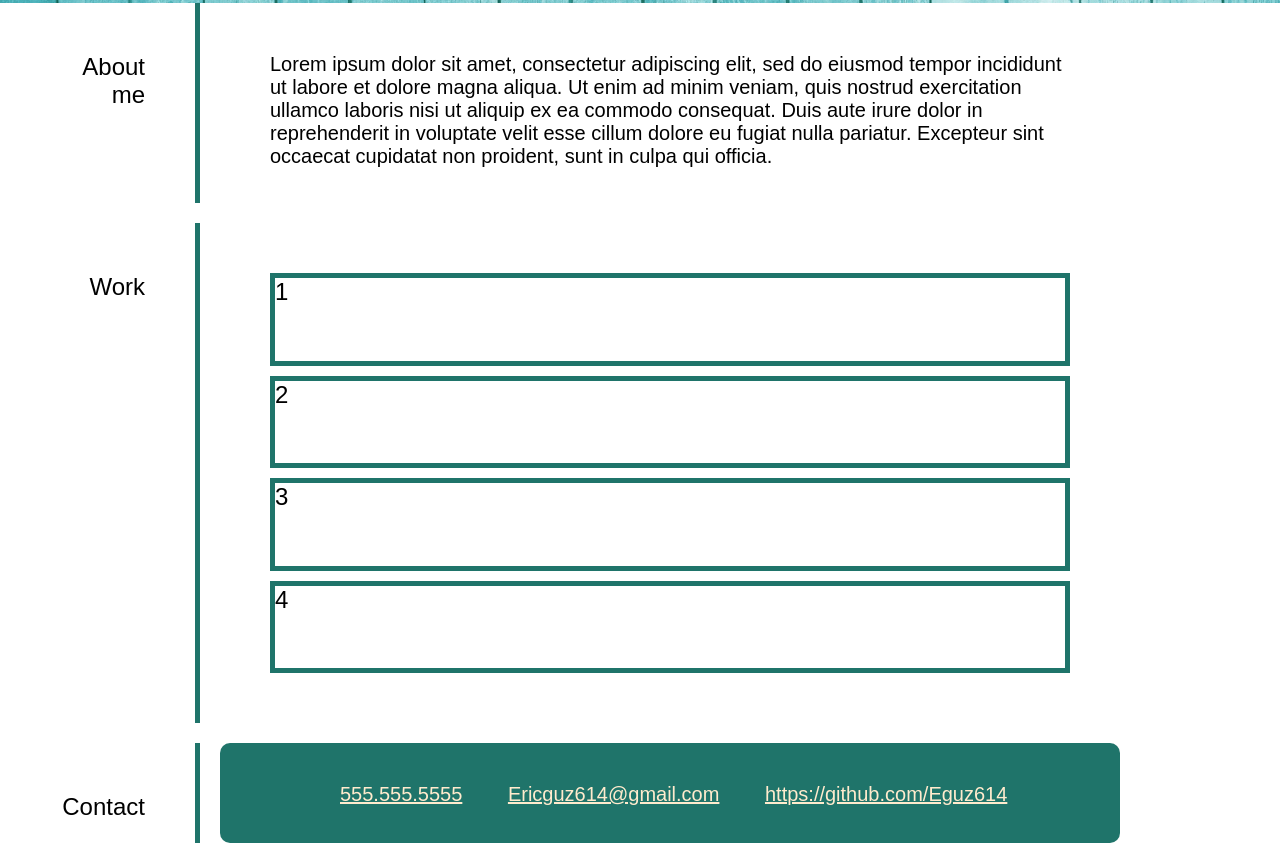
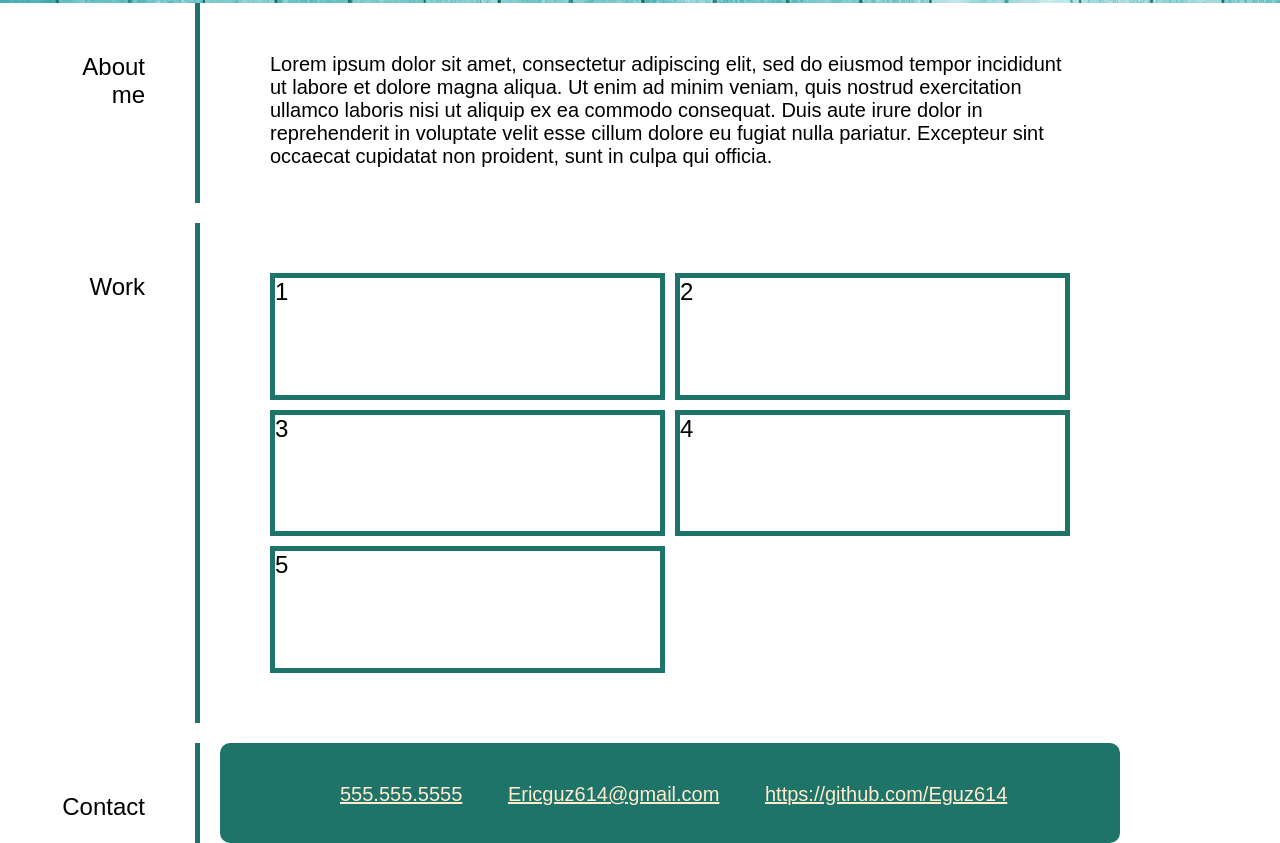
Before and after one commit to Eguz614/client-profile, a plain HTML site: page index.html in a window 1280 px wide. Shown: the part 322-1165 px from the top of the page. Drawn offline with Linux system fonts and the light colour scheme.

```diff
--- a/assets/style.css
+++ b/assets/style.css
@@ -169,7 +169,7 @@ color: var(--ALMOND);
 .nested{
     display: grid;
 
-    grid-template-columns: 1fr ;
+    grid-template-columns: 1fr 1fr;
     grid-gap: 10px;
     margin: 0;
 
@@ -179,3 +179,7 @@ color: var(--ALMOND);
     border: 5px solid var(--DARK);
     margin: 0;
   }
+
+  #big{
+
+  }
--- a/index.html
+++ b/index.html
@@ -42,10 +42,11 @@
           <div class="box sidebar3">Contact</div>
           <div class="box content"> Lorem ipsum dolor sit amet, consectetur adipiscing elit, sed do eiusmod tempor incididunt ut labore et dolore magna aliqua. Ut enim ad minim veniam, quis nostrud exercitation ullamco laboris nisi ut aliquip ex ea commodo consequat. Duis aute irure dolor in reprehenderit in voluptate velit esse cillum dolore eu fugiat nulla pariatur. Excepteur sint occaecat cupidatat non proident, sunt in culpa qui officia.</div>
           <div class="box content2 nested">
-            <p>1</p>
+            <p id="big">1</p>
             <p>2</p>
             <p>3</p>
             <p>4</p>
+            <p>5</p>
         </div>
 
      <footer class="footer">
```
